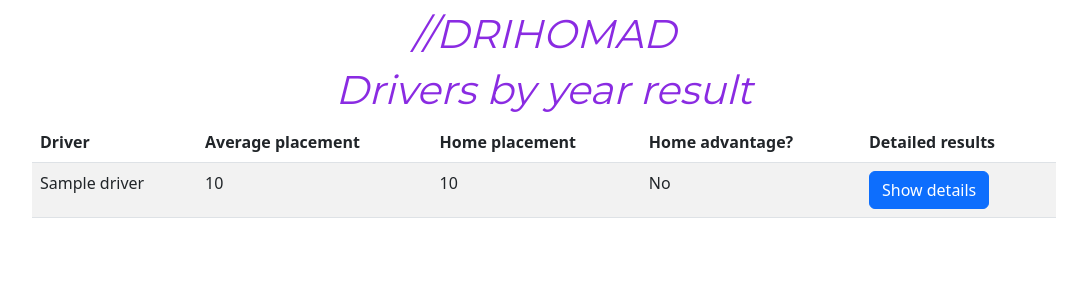
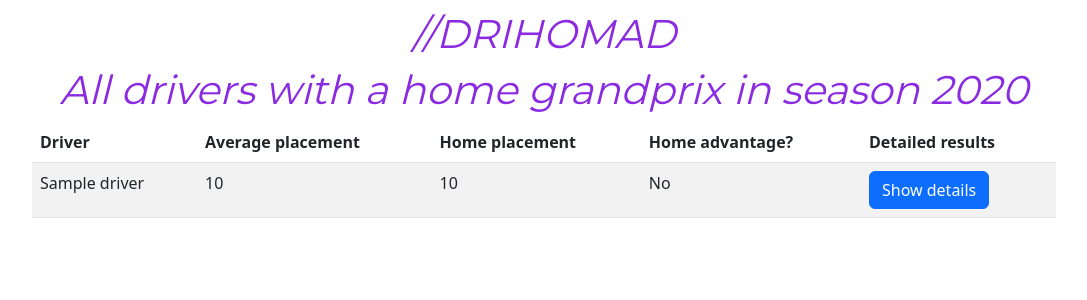
Before and after one commit to pfistdo/DRIHOMAD, a Flask app: template templates/pages/driversResult.html in a window 1280 px wide. Shown: the top 300 px of the page, without its empty margins (96-1183 px from the left). Run offline with Flask 2, Linux system fonts and the light colour scheme; the template is opened without the code that fills it: most values are stand-ins (such as "Sample title", 1, 10 or a date in 2020).

Commit message:
Season year in result page

```diff
--- a/app.py
+++ b/app.py
@@ -88,7 +88,7 @@ def driversByYear() -> str:
     for i in range(len(driverPlacements)):
         graphs.append(ds.createGraph(driverPlacements, i))
     graphs = graphs[::-1] # invert array to match driverPlacementAvgs position
-    return render_template(template_name_or_list='pages/driversResult.html', result=driverPlacementAvgs, placements=placementsFrame, graphs=graphs)
+    return render_template(template_name_or_list='pages/driversResult.html', result=driverPlacementAvgs, placements=placementsFrame, graphs=graphs, year=year)
 
 
 if __name__ == "__main__":
--- a/templates/pages/driversResult.html
+++ b/templates/pages/driversResult.html
@@ -3,7 +3,7 @@
   <div class="container">
     <div class="row">
       <h1>//DRIHOMAD</h1>
-      <h1>Drivers by year result</h1>
+      <h1>All drivers with a home grandprix in season {{year}} </h1>
     </div>
   </div>
 
```
